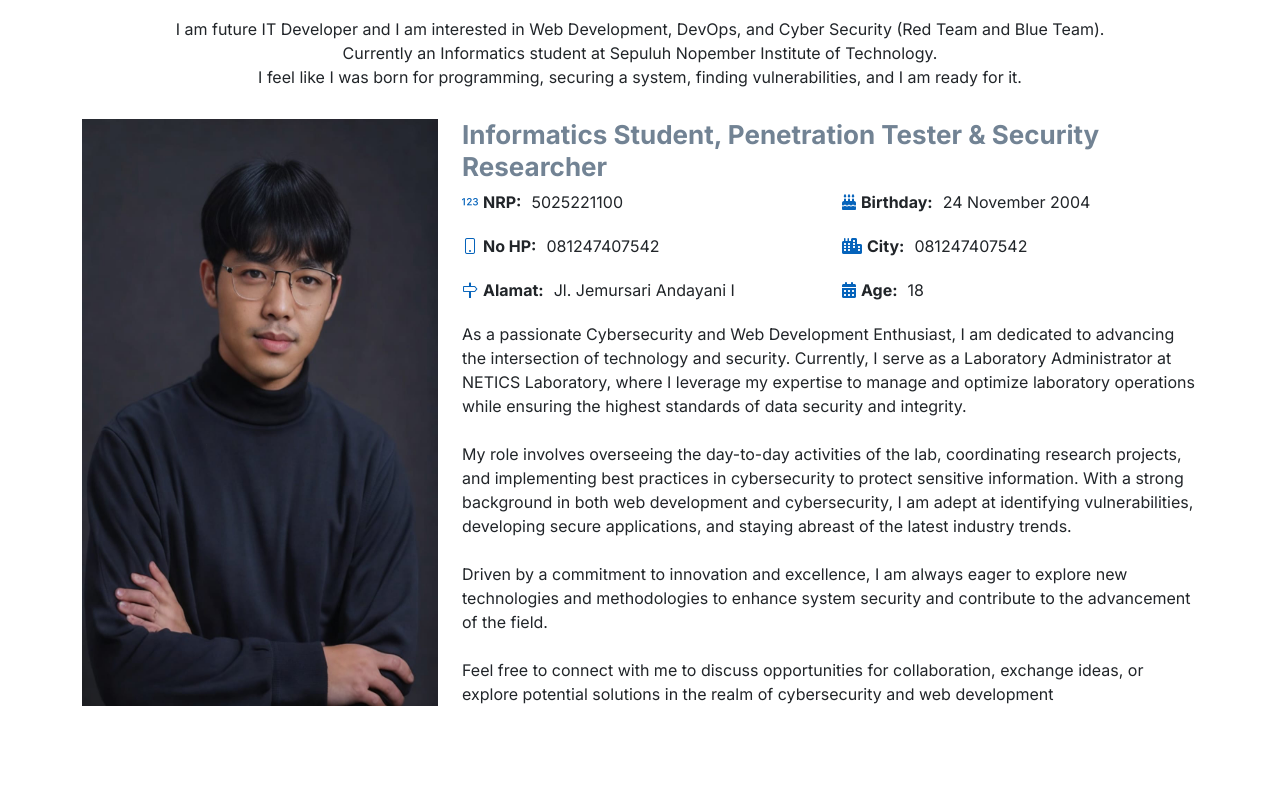
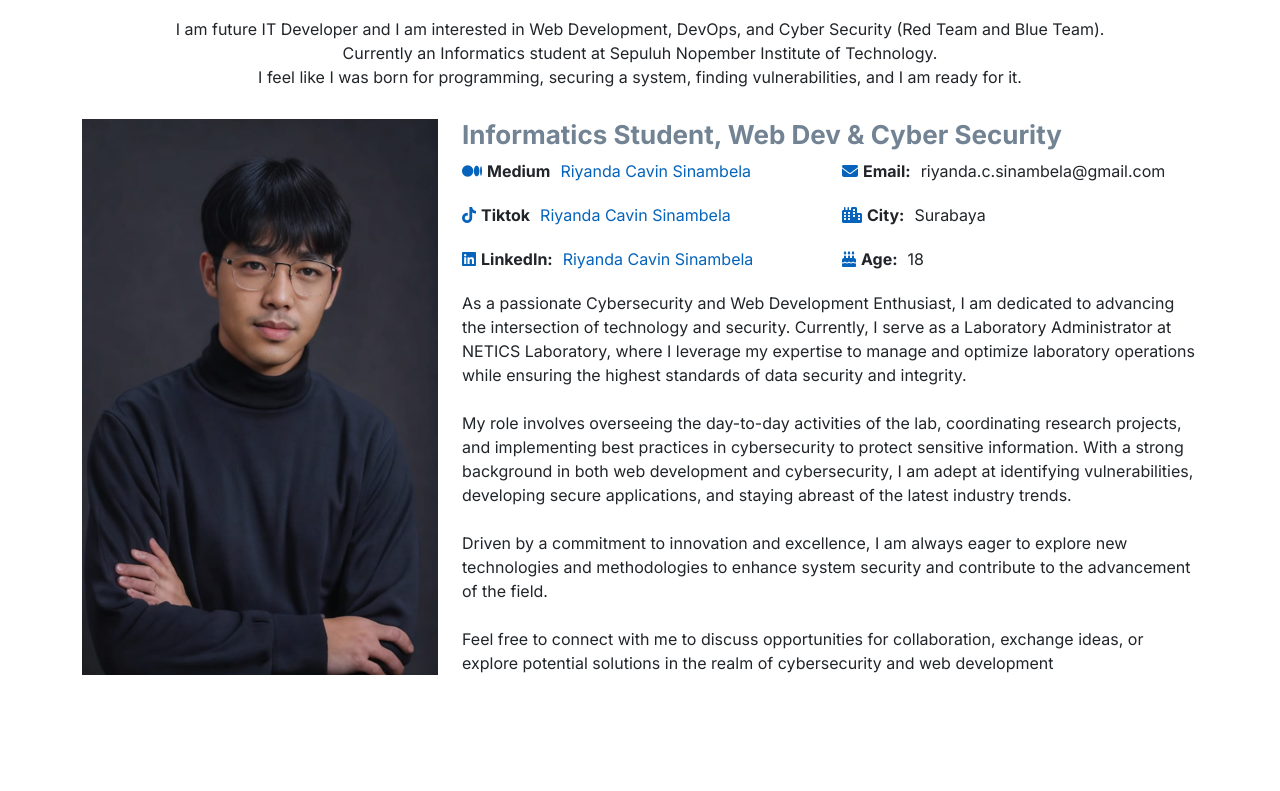
Before and after one commit to rcsinambela/Portfolio, a website: page index.html in a window 1280 px wide. Shown: the part 989-1780 px from the top of the page. Drawn offline with nearby package versions, Linux system fonts and the light colour scheme; a web font is replaced by a local one.

Commit message:
"Updated index.js, index.html, and package-lock.json files with changes to typed strings, personal information, and project images."

```diff
--- a/assets/js/index.js
+++ b/assets/js/index.js
@@ -3,8 +3,8 @@ AOS.init();
 var typed = new Typed("#typedMe", {
   strings: [
     "an Informatics Student",
-        "a Full Stack Engineer",
-        "a Security Researcher",
+    "a Web Enthusiast",
+    "a Cyber Security Enthusiast",
   ],
   typeSpeed: 70,
   loop: true,
--- a/index.html
+++ b/index.html
@@ -115,42 +115,45 @@
                         <img src="./assets/images/new-profile.jpeg" width="100%">
                     </div>
                     <div class="col-12 col-md-8 content">
-                        <h3>Informatics Student, Penetration Tester &amp; Security Researcher</h3>
+                        <h3>Informatics Student, Web Dev &amp; Cyber Security</h3>
                         <!-- <p>Lorem, ipsum dolor sit amet consectetur adipisicing elit. Qui, consectetur.</p> -->
                         <div class="row">
                             <div class="col-lg-6">
                                 <ul>
                                     <li>
-                                        <i class="bi bi-123"></i>
-                                        <strong>NRP:</strong>
-                                        <span>5025221100</span>
+                                        <i class="fa-brands fa-medium"></i>
+                                        <strong>Medium</strong>
+                                        <span><a href="https://medium.com/@riyanda.c.sinambela">Riyanda Cavin
+                                                Sinambela</a></span>
                                     </li>
                                     <li>
-                                        <i class="bi bi-phone"></i>
-                                        <strong>No HP:</strong>
-                                        <span>081247407542</span>
+                                        <i class="fa-brands fa-tiktok"></i>
+                                        <strong>Tiktok</strong>
+                                        <span><a href="https://www.tiktok.com/@canyoufindme_404">Riyanda Cavin
+                                                Sinambela</a></span>
                                     </li>
                                     <li>
-                                        <i class="bi bi-signpost"></i>
-                                        <strong>Alamat:</strong>
-                                        <span>Jl. Jemursari Andayani I</span>
+                                        <i class="fa-brands fa-linkedin"></i>
+                                        <strong>LinkedIn:</strong>
+                                        <span><a href="https://www.linkedin.com/in/riyanda-cavin-sinambela">Riyanda
+                                                Cavin Sinambela</a></span>
                                     </li>
                                 </ul>
                             </div>
                             <div class="col-lg-6">
                                 <ul>
                                     <li>
-                                        <i class="fa-solid fa-cake-candles"></i>
-                                        <strong>Birthday:</strong>
-                                        <span>24 November 2004</span>
+                                        <i class="fa-solid fa-envelope"></i>
+                                        <strong>Email:</strong>
+                                        <span>riyanda.c.sinambela@gmail.com</span>
                                     </li>
                                     <li>
                                         <i class="fa-solid fa-city"></i>
                                         <strong>City:</strong>
-                                        <span>081247407542</span>
+                                        <span>Surabaya</span>
                                     </li>
                                     <li>
-                                        <i class="fa-solid fa-calendar-days"></i>
+                                        <i class="fa-solid fa-cake-candles"></i>
                                         <strong>Age:</strong>
                                         <span>18</span>
                                     </li>
@@ -476,7 +479,7 @@
 
                     <div class="project-item-container col-lg-4 col-md-6 col-12 my-3">
                         <div class="card w-100 h-100">
-                            <img src="https://media.licdn.com/dms/image/D562DAQGGaMQPoUiWqw/profile-treasury-image-shrink_1920_1920/0/1720373339432?e=1722222000&v=beta&t=nv1huZ9tq8w3RQSi358trWHmo1ZRc5e7iNd1iZVYeDM"
+                            <img src="https://miro.medium.com/v2/resize:fit:720/format:webp/1*_PaU_siPaX2zLAtnr0cdbg.png"
                                 class="card-img-top" alt="artikel news">
                             <div class="card-body">
                                 <h5 class="card-title">Integrated Security System Implementation with Wazuh SIEM, Cowrie
@@ -501,7 +504,7 @@
 
                     <div class="project-item-container col-lg-4 col-md-6 col-12 my-3">
                         <div class="card w-100 h-100">
-                            <img src="https://media.licdn.com/dms/image/D562DAQESg_Ifrd6a1A/profile-treasury-image-shrink_1920_1920/0/1721364711079?e=1722222000&v=beta&t=VAGM4rH6BXlVZCG5bV7jQouPh7B8bToLh_UxG1m897M"
+                            <img src="https://miro.medium.com/v2/resize:fit:720/format:webp/1*ja4nUP7rfa5aoW7AQWOWrA.png"
                                 class="card-img-top" alt="artikel news">
                             <div class="card-body">
                                 <h5 class="card-title">Azure Fullstack Deployment with Docker and GitHub Actions CI/CD
@@ -523,7 +526,7 @@
 
                     <div class="project-item-container col-lg-4 col-md-6 col-12 my-3">
                         <div class="card w-100 h-100">
-                            <img src="https://media.licdn.com/dms/image/D562DAQGkYEItRr86uA/profile-treasury-image-shrink_800_800/0/1721396427363?e=1722222000&v=beta&t=MQfwKPCNq__jMEPkLB6Wy_fG8d4Bhof-OPbZa0wkfM4"
+                            <img src="https://media.discordapp.net/attachments/1269442200459018303/1269444886285783080/image.png?ex=66b0162e&is=66aec4ae&hm=acf87bf74da355a2e404ca5309aa590c8035f228766f7f1159bd049ecdf5bbbc&=&format=webp&quality=lossless&width=934&height=468"
                                 class="card-img-top" alt="artikel news">
                             <div class="card-body">
                                 <h5 class="card-title">Swift Cart
```
Also changed, not shown: 1 other file. Lines whose indentation alone changed are shown as unchanged.
